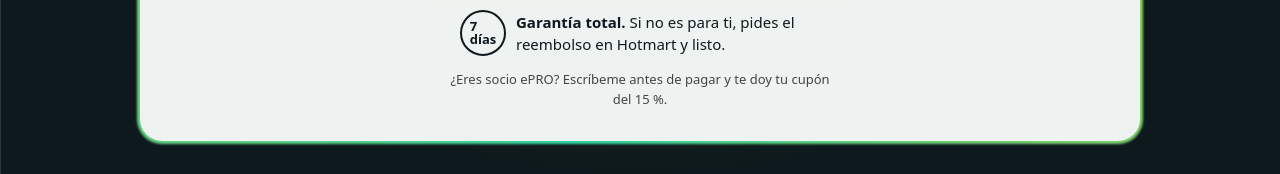
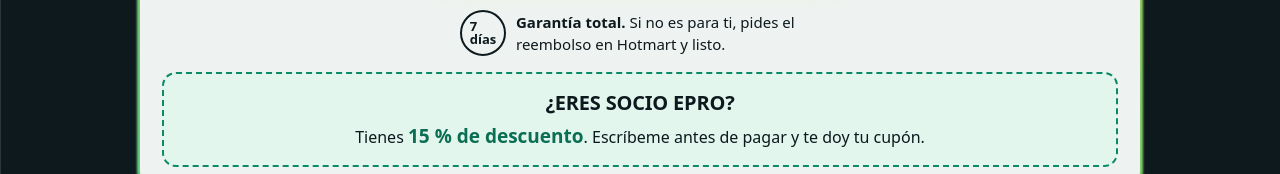
Before and after one commit to max10plataforma-collab/iavideospro, a plain HTML site: page index.html in a window 1280 px wide. Shown: the part 2599-2773 px from the top of the page. Drawn offline with Linux system fonts and the light colour scheme.

Commit message:
Add files via upload

```diff
--- a/index.html
+++ b/index.html
@@ -155,6 +155,10 @@ h1 b{position:relative;display:inline-block;background:none;z-index:0}h1 b::befo
 .conteo.urg b{animation:late 1s ease-in-out infinite}
 @keyframes late{50%{transform:scale(1.08)}}
 @media (prefers-reduced-motion:reduce){.rescC,.conteo.urg b{animation:none}}
+.epro{margin-top:16px;border:2px dashed #0c8a66;background:#E3F6EE;border-radius:14px;padding:14px 12px;color:#0D191D;text-align:center}
+.epro b{display:block;font-size:20px;font-weight:900;text-transform:uppercase;letter-spacing:-.01em}
+.epro span{display:block;font-size:16px;margin-top:4px}
+.epro strong{font-size:19px;color:#0a6e52}
 </style>
 </head>
 <body>
@@ -226,7 +230,7 @@ h1 b{position:relative;display:inline-block;background:none;z-index:0}h1 b::befo
         <a class="btn cta" id="btnCompra" href="#">Quiero entrar ahora</a>
         <p class="nota">Pago único en Hotmart. Acceso al instante en tu correo.</p>
         <div class="gar"><b>7<br>días</b><span><strong>Garantía total.</strong> Si no es para ti, pides el reembolso en Hotmart y listo.</span></div>
-        <p class="nota" style="margin-top:14px">¿Eres socio ePRO? Escríbeme antes de pagar y te doy tu cupón del 15&nbsp;%.</p>
+        <div class="epro"><b>¿Eres socio ePRO?</b><span>Tienes <strong>15&nbsp;% de descuento</strong>. Escríbeme antes de pagar y te doy tu cupón.</span></div>
       </div>
     </div>
   </section>
```
